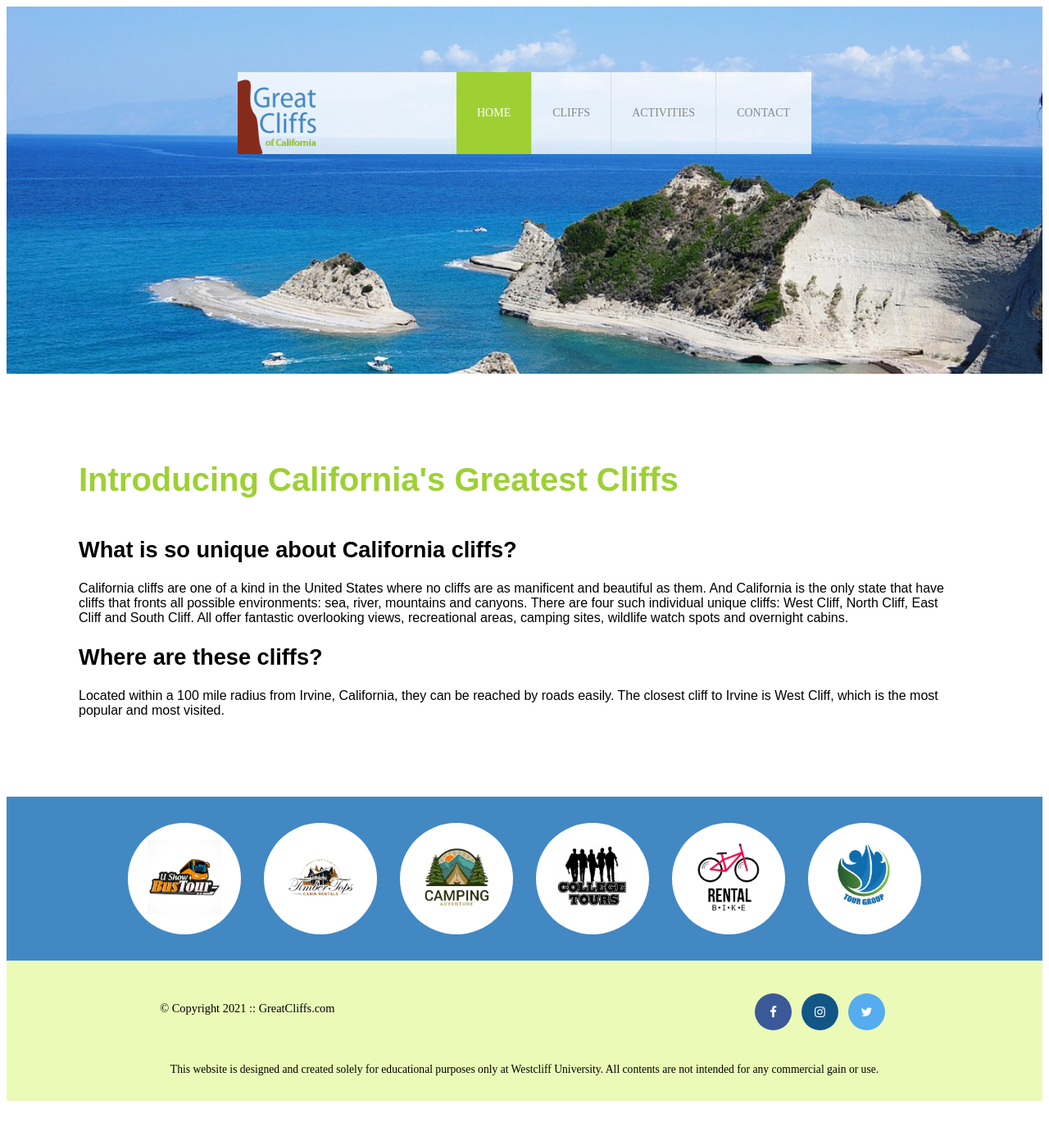
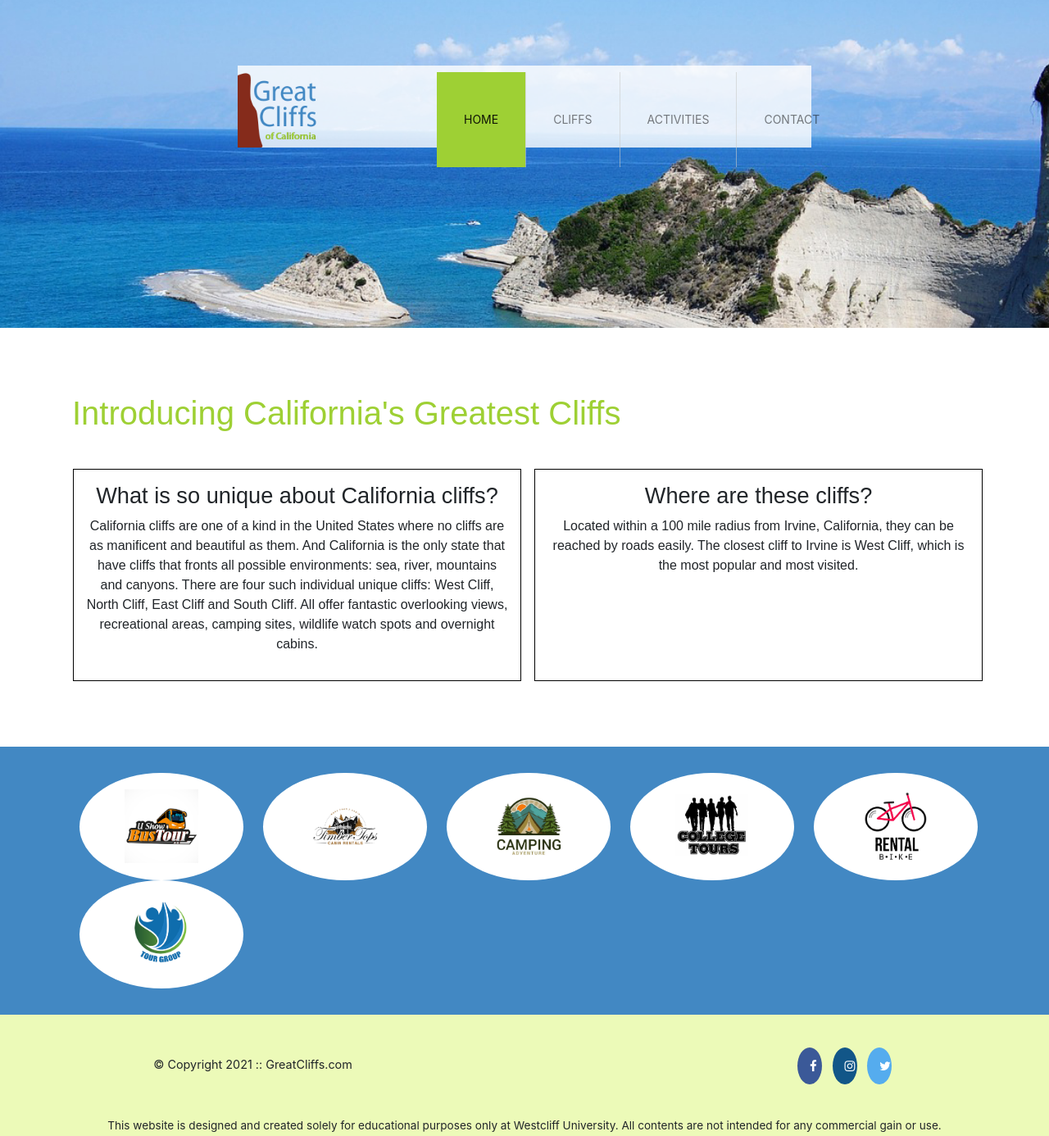
Before and after one commit to zbin66666/m2-w2-d2-homework, a plain HTML site: page index.html in a window 1280 px wide. Shown: the whole page at 82% size. Before the commit the page ends 1351 px from the top, so only its background shows below. Drawn offline with nearby package versions, Linux system fonts and the light colour scheme.

Commit message:
add collapse nav, change main into column

```diff
--- a/index.html
+++ b/index.html
@@ -5,9 +5,9 @@
 
     <!-- Meta Tags -->
     <meta charset="UTF-8" />
-
+    <meta name = "viewport" content = "width = device-width, initial-scale = 1, shrink-to-fit = no">
     <!-- Bootstrap CSS -->
-
+    <link rel="stylesheet" href="https://cdnjs.cloudflare.com/ajax/libs/twitter-bootstrap/4.6.0/css/bootstrap.min.css" />
     <!-- Font Awesome -->
     <link
       rel="stylesheet"
@@ -15,6 +15,19 @@
     >
     <!-- Custom CSS -->
     <link rel="stylesheet" href="styles.css" />
+
+    <style>
+      .grid_system div [class^=col]{
+        border: 1px solid #000;
+        background: #ffffff;
+        text-align: center;
+        padding-top: 1rem;
+        padding-bottom: 1rem;
+        margin-left: 1rem;
+        margin-top: 1rem;
+        min-height:max-content;
+      }
+    </style>
 
   </head>
   <body id="home">
@@ -24,21 +37,27 @@
         <div class="logo">
           <img src="images/logo.png" alt="Great Cliffs Logo" width="125">
         </div>
-        <nav class="main-menu">
-            <ul>
-                <li class="active"><a href="index.html">Home</a></li>
-                <li><a href="cliffs.html">Cliffs</a></li>
-                <li><a href="activities.html">Activities</a></li>
-                <li><a href="contact.html">Contact</a></li>
+        <nav class="navbar navbar-expand-md navbar-light">
+          <button class="navbar-toggler" type="button" data-toggle="collapse" data-target="#navbarCollapse">
+            <span class="navbar-toggler-icon"></span>
+          </button>
+          <div class="collapse navbar-collapse" id="navbarCollapse">
+            <ul class="navbar-nav">
+              <li class="nav-item active"><a class="nav-link" href="index.html">Home</a></li>
+              <li class="nav-item"><a class="nav-link" href="cliffs.html">Cliffs</a></li>
+              <li class="nav-item"><a class="nav-link" href="activities.html">Activities</a></li>
+              <li class="nav-item"><a class="nav-link" href="contact.html">Contact</a></li>
             </ul>
+          </div>
         </nav>
       </div>
     </header>
 
     <main>
-      <div>
+      <div class="grid_system">
         <h1>Introducing California's Greatest Cliffs</h1>
-          <div>
+          <div class="row">
+            <div class="col-md">
               <h2>What is so unique about California cliffs?</h2>
               <p>
                 California cliffs are one of a kind in the United States where
@@ -51,9 +70,8 @@
                 and overnight cabins.
               </p>
             </div>
-      </div>
 
-      <div>
+            <div class="col-md">
               <h2>Where are these cliffs?</h2>
               <p>
                 Located within a 100 mile radius from Irvine, California, they
@@ -61,29 +79,33 @@
                 West Cliff, which is the most popular and most visited.
               </p>
             </div>
+          </div>
+      </div>
     </main>
 
     <section>
-      <ul id="partners">
-        <li class="partner">
+      <div class="container">
+                <ul id="partners" class="row">
+                    <li class="partner col-6 col-sm-4 col-lg-2">
                         <img src="images/partners/partner-bustour.png" alt="Partner Bus Tours">
                     </li>
-         <li class="partner">
+                    <li class="partner col-6 col-sm-4 col-lg-2">
                         <img src="images/partners/partner-cabinrental.png" alt="Partner Cabin Rental">
                     </li>
-         <li class="partner">
+                    <li class="partner col-6 col-sm-4 col-lg-2">
                         <img src="images/partners/partner-campingadv.png" alt="Partner Camping Adventure">
                     </li>
-         <li class="partner">
+                    <li class="partner col-6 col-sm-4 col-lg-2">
                         <img src="images/partners/partner-collegetours.png" alt="Partner College Tours">
                     </li>
-         <li class="partner">
+                    <li class="partner col-6 col-sm-4 col-lg-2">
                         <img src="images/partners/partner-rentalbike.png" alt="Partner Bike Rentals">
                     </li>
-         <li class="partner">
+                    <li class="partner col-6 col-sm-4 col-lg-2">
                         <img src="images/partners/partner-tourgroup.png" alt="Partner Tour Group">
                     </li>
                 </ul>
+            </div>
     </section>
 
     <footer>
--- a/styles.css
+++ b/styles.css
@@ -23,14 +23,18 @@ header {
 }
 
 /* Navigation */
-.main-menu {
+
+button{
+    align-items: right;
+}
+.navbar {
     margin-left: 227px;
     font-weight: 400;
 }
-.main-menu ul li {
+.navbar-nav .nav-item {
     list-style-type: none;
     display: inline-block;
-    float: left;
+    float: none;
     padding-left: 25px;
     padding-right: 25px;
     border-left: 1px solid rgba(202, 204, 202, 0.6);
@@ -38,20 +42,21 @@ header {
     text-transform: uppercase;
     font-size: 14px;
 }
-.main-menu ul li a {
+.navbar-nav .nav-item a {
     text-decoration: none;
     color: #888;
 }
-.main-menu ul li a:hover {
+.navbar-nav .nav-item a:hover {
     color: #9ed034;
 }
-.main-menu ul li.active {
+.navbar-nav .nav-item.active {
     background: #9ed034;
     border: none;
 }
-.main-menu ul li.active a {
+.navbar-nav .nav-item.active a {
     color: #fff;
 }
+
 
 /* Main */
 main {
@@ -79,14 +84,14 @@ section #partners {
     margin: 0 auto;
     text-align: center;
 }
-section #partners .partner {
+section #partners [class^='partner'] {
     display: inline-block;
     margin: 0 0.75em;
     padding: 1.3em 1.5em;
     background-color: #fff;
     border-radius: 50%;
 }
-section #partners .partner img {
+section #partners [class^='partner'] img {
     width: 90px;
     height: 90px;
 }
@@ -150,7 +155,7 @@ footer #nondisclaimer .social .fa-instagram {
 /* ACTIVATE BELOW WHEN TESTING NAVIGATION AND OTHERS FOR RWD */
 
 /* Media Queries */
-/*@media (max-width: 768px) {
+@media (max-width: 768px) {
     footer #nondisclaimer .copy {
         padding: 3.5em 0em 3.5em 0em;
         text-align: center;
@@ -188,4 +193,4 @@ footer #nondisclaimer .social .fa-instagram {
         min-height: 450px;
         margin-top: 1em;
       }
-} */
+}
```
Lines whose indentation alone changed are shown as unchanged.
